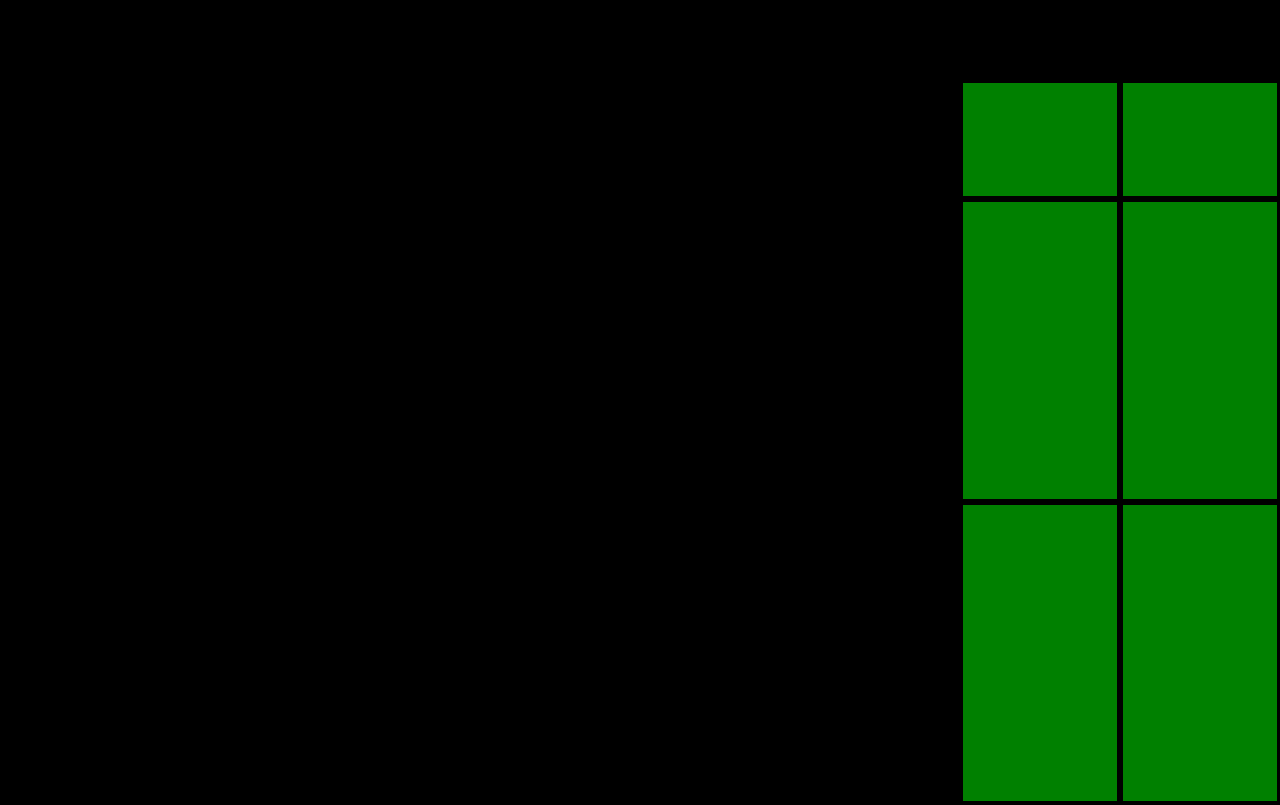
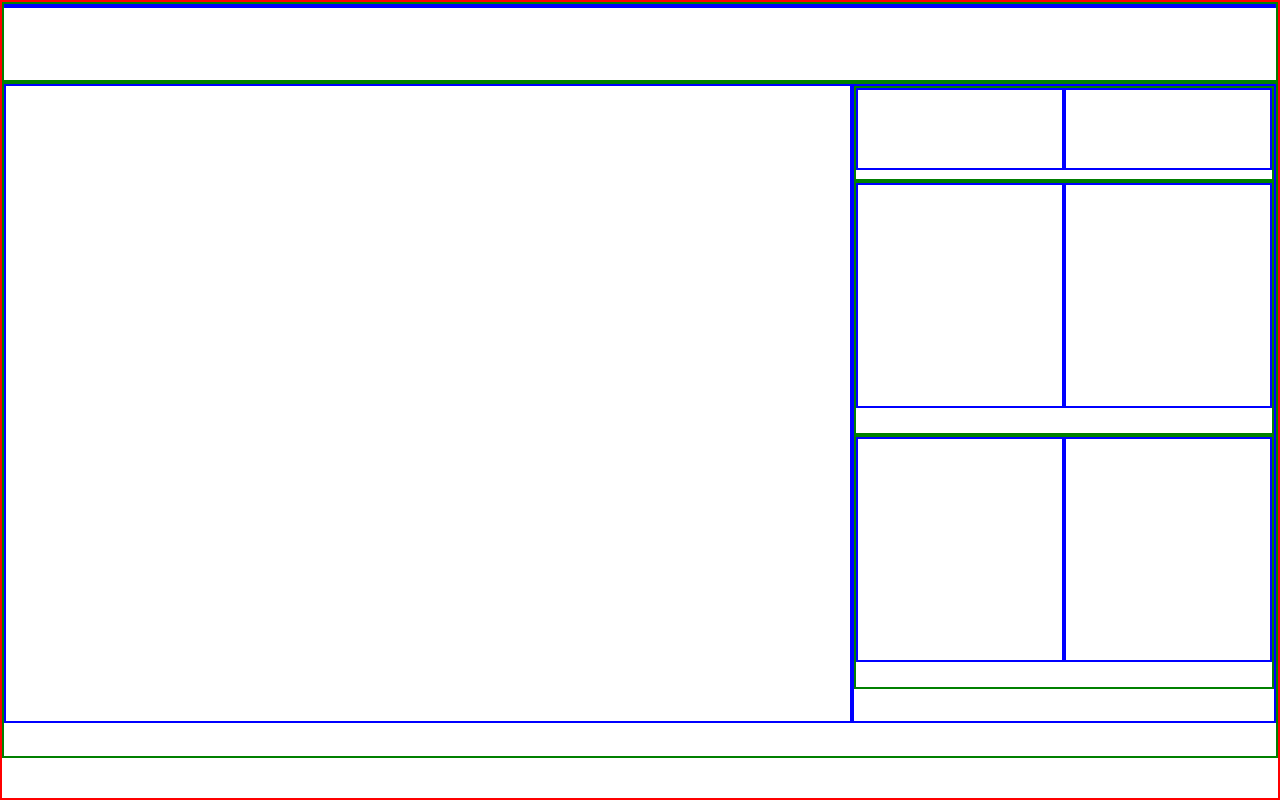
Before and after one commit to FrankFischer15/StarWars, a website: page app/index.html in a window 1280 px wide. Shown: the top 805 px of the page. Drawn offline with nearby package versions, Linux system fonts and the light colour scheme.

Commit message:
build out

```diff
--- a/app/index.html
+++ b/app/index.html
@@ -10,37 +10,38 @@
 
 <body>
     <div class="container-fluid">
-        <div class="gameTitle">
+        <!-- GAME TITLE -->
+        <div class="row gameTitle">
+            <div class="col-xs-8">
+                <!-- <h1>GAME TITLE</h1> -->
+            </div>
+            <div class="col-xs-4">
+            </div>
         </div>
-        <div class="row gameContent">
-            <div class="col-xs-9">
-                <div class="cardSpace">
+        <div class="row gameArea">
+            <div class="col-xs-8 cardSpace">
+            </div>
+            <div class="col-xs-4 scoreBoard">
+                <div class="row scores">
+                    <div class="col-xs-6 timer">
+                    </div>
+                    <div class="col-xs-6 turns">
+                    </div>
                 </div>
-            </div>
-            <div class="col-xs-3">
-                <div class="row scoring">
+                <div class="row choiceOne">
                     <div class="col-xs-6">
                     </div>
                     <div class="col-xs-6">
                     </div>
                 </div>
-                <div class="row stats">
-                    <div class="col-xs-6 choiceOne">
+                <div class="row choiceTwo">
+                    <div class="col-xs-6">
                     </div>
-                    <div class="col-xs-6 choiceTwo">
-                    </div>
-                </div>
-                <div class="row stats">
-                    <div class="col-xs-6 choiceTwo">
-                    </div>
-                    <div class="col-xs-6 choiceTwo">
+                    <div class="col-xs-6">
                     </div>
                 </div>
             </div>
         </div>
     </div>
-    <script src="scripts/main.js"></script>
-    <script src="scripts/body.js"></script>
-    <script src="https://ajax.googleapis.com/ajax/libs/jquery/2.1.3/jquery.min.js"></script>
-    <script src="https://ajax.googleapis.com/ajax/libs/jqueryui/1.11.2/jquery-ui.min.js"></script>
+
 </body>
--- a/app/styles/setup.css
+++ b/app/styles/setup.css
@@ -1,51 +1,56 @@
+
+
 body {
-	background: black;
-}
-.container-fluid {
-	padding: 0;
 	width: 100vw;
 	height: 100vh;
 }
-.col-xs-9 {
-	padding: 0;
-	margin: 0;
+.container-fluid {
+	border: 2px solid red;
 	height: 100%;
-	width: 75%;
 }
-.col-xs-3 {
-	padding: 0;
-	margin: 0;
-	height: 100%;
-	width: 25%;
+.gameTitle {
+	height: 10%;
+	text-align: center;
+}
+.gameArea {
+	height: 85%;
+}
+.cardSpace {
+	height: 95%;
+}
+.scoreBoard {
+	height: 95%;
+}
+.scores {
+	height: 15%;
+}
+.timer {
+	height: 95%;
+}
+.turns {
+	height: 95%;
+}
+.choiceOne, .choiceTwo {
+	height: 40%;
+}
+.row {
+	border: 2px solid green;
+}
+.col-xs-8, .col-xs-4, .col-xs-6 {
+	border: 2px solid blue;
 }
 .col-xs-6 {
-	padding: 0;
-	margin: 1%;
-	background: green;
-	height: 98%;
-	width: 48%
-}
-.gameTitle {
-	padding: 0;
-	margin: 0;
-	text-align: center;
-	height: 10%;
-	width: 100%;
-}
-.gameContent {
-	padding: 0;
-	margin: 0;
 	height: 90%;
 }
-.scoring {
-	padding: 0;
-	margin: 0;
+/*img {
 	width: 100%;
-	height: 16%;
+	height: 100%;
 }
-.stats {
-	padding: 0;
-	margin: 0;
+holding div {
 	width: 100%;
-	height: 42%;
+	height: 100%;
 }
+.col-xs-2 {
+	width: 15%;
+	height: 18%;
+}*/
```
